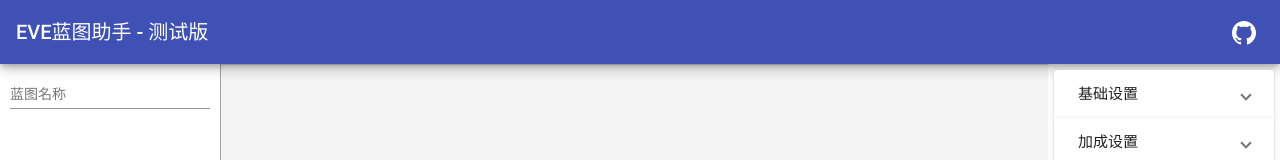
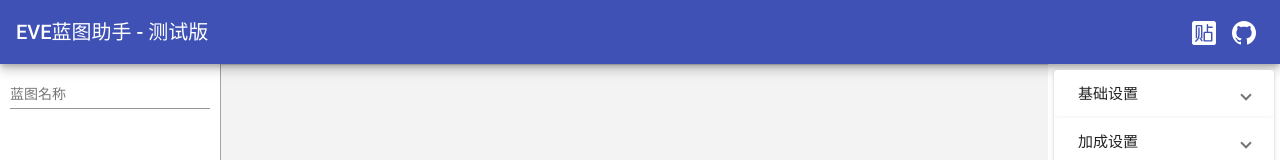
Before and after one commit to EVE-China/blueprint-assistant-web, an Angular app: page / in a window 1280 px wide. Shown: the top 160 px of the page. Built offline with nearby package versions, Linux system fonts and the light colour scheme.

Commit message:
增加百度贴吧地址。

```diff
--- a/src/app/app.component.html
+++ b/src/app/app.component.html
@@ -2,6 +2,9 @@
   <mat-toolbar-row>
     <span>EVE蓝图助手 - 测试版</span>
     <span class="spacer"></span>
+    <a mat-icon-button target="_blank" href="https://tieba.baidu.com/p/6733558440?pid=132749008888">
+      <mat-icon aria-label="贴吧反馈" title="贴吧反馈" svgIcon="baidu"></mat-icon>
+    </a>
     <a mat-icon-button target="_blank" href="https://github.com/EVE-China/blueprint-assistant-web">
       <mat-icon aria-label="Go to Repository" title="Go to Repository" svgIcon="github"></mat-icon>
     </a>
--- a/src/app/app.component.ts
+++ b/src/app/app.component.ts
@@ -40,6 +40,8 @@ export class AppComponent implements OnInit, AfterViewInit, AfterContentChecked
               private changeDetectorRef: ChangeDetectorRef) {
     iconRegistry.addSvgIcon('github',
       sanitizer.bypassSecurityTrustResourceUrl('assets/svg/github-circle-white-transparent.svg'));
+    iconRegistry.addSvgIcon('baidu',
+    sanitizer.bypassSecurityTrustResourceUrl('assets/svg/baidu.svg'));
   }
   ngAfterContentChecked(): void {
     this.toolbarHeight = this.toolbar._elementRef.nativeElement.scrollHeight;
```
Also changed, not shown: src/assets/svg/baidu.svg (added).
